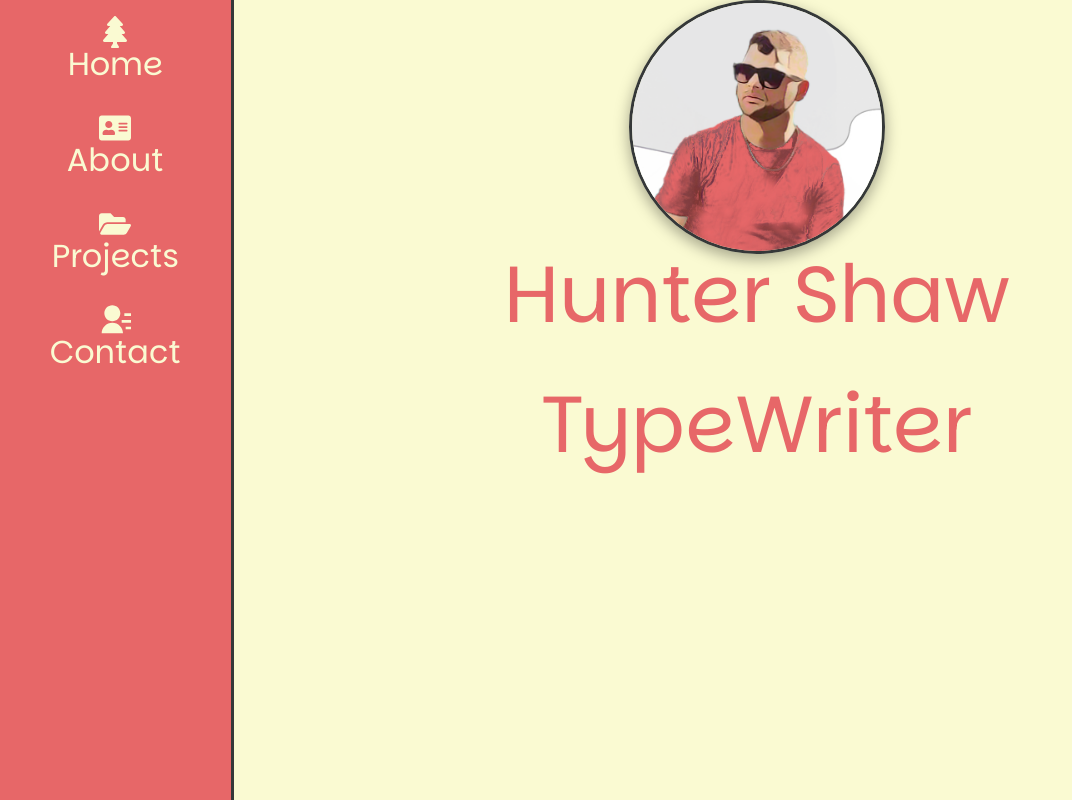
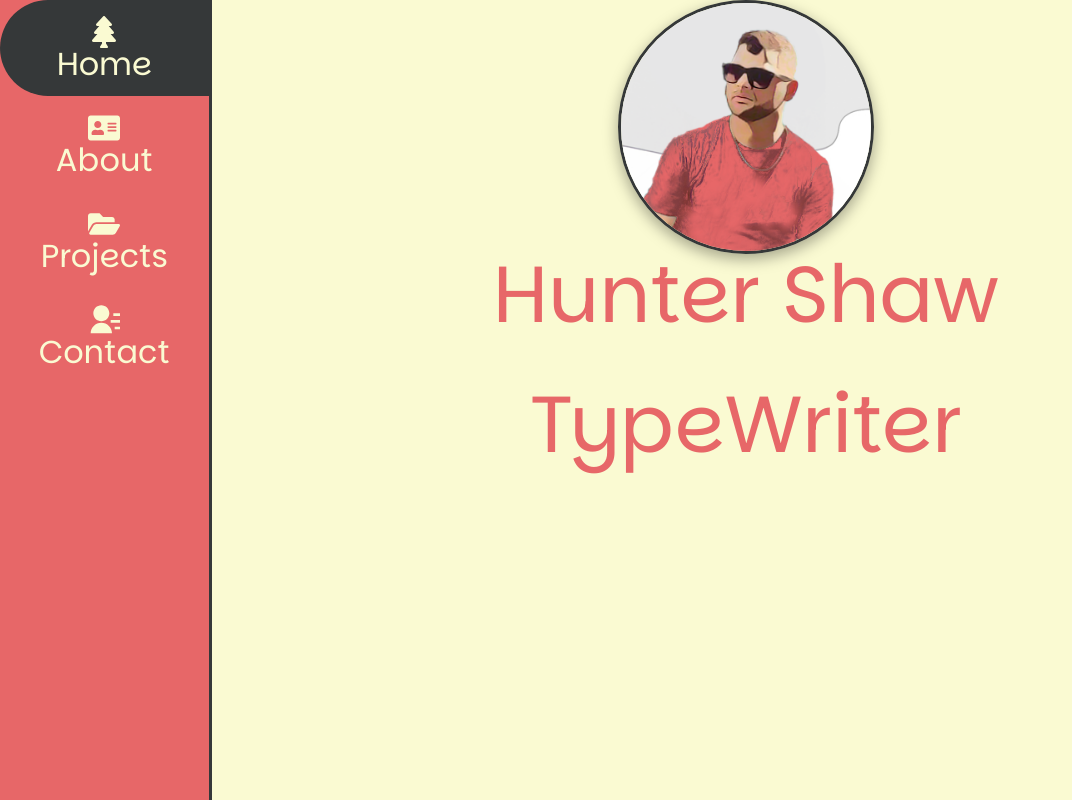
Before and after one commit to Kasador/hunterstevenshaw-com, a React (Vite) app: page / in a window 1280 px wide. Shown: the whole page, without its empty margins (0-1072 px from the left). Built offline with nearby package versions, Linux system fonts and the light colour scheme.

Commit message:
⚙️ Updating file names and structure.

```diff
--- a/src/App.scss
+++ b/src/App.scss
@@ -2,7 +2,8 @@
 $primary-color: #e76768;      // light red
 $secondary-color: #fafad2;    // light yellow
 $accent-color: #353839;       // black
-$gray-color: #e8e8e8;         // light gray;
+$black-color: #2b2b2b;        // black
+$gray-color: #e6e6e7;         // light gray;
 $white-color: #ffffff;        // white
 
 // Fonts
@@ -21,17 +22,20 @@ body {
   display: flex;
   justify-content: center;
   height: 100vh;
+  width: 100%;
 }
 #Home {
   display: flex;
   flex-direction: column;
-  flex-grow: 8;
+  // flex-grow: 8;
   height: 100%;
+  width: 100%;
 }
 #NavDesktop {
-  flex-grow: 1;
+  // flex-grow: 1;
   height: 100vh;
   border-right: 3px solid $accent-color;
+  width: 250px;
 
   ol {
     display: flex;
@@ -46,7 +50,20 @@ body {
       justify-content: center;
       align-items: center;
       flex-direction: column;
-      padding: 1rem;
+      padding: 1rem 2rem;
+      border-top-left-radius: 50px;
+      border-bottom-left-radius: 50px;
+
+      cursor: pointer;
+
+      &:hover {
+        background-color: $secondary-color;
+        color: $black-color;
+        transition: all 0.3s;
+      }
+    }
+    .active {
+      background-color: $accent-color;
     }
   }
 }
--- a/src/components/Home/TypeWriter.tsx
+++ b/src/components/Home/HeaderText.tsx
@@ -2,10 +2,10 @@ type TypeWriterProps = {
     message?: string
 }
 
-const TypeWriter = ({message}: TypeWriterProps) => {
+const HeaderText = ({message}: TypeWriterProps) => {
     return (
         <h1>{message}</h1>
     )
 }
 
-export default TypeWriter;
+export default HeaderText;
--- a/src/components/Home/Home.tsx
+++ b/src/components/Home/Home.tsx
@@ -1,16 +1,16 @@
 import Me from "../../assets/images/me_cartoon_edited_v5.png"
-import TypeWriter from "./Typewriter"
+import HeaderText from "./HeaderText"
 
 type Home = {
     title: string;
 }
 
-const Home : any = () => {
+const Home = () => {
     return (
         <section id="Home">
             <img src={Me} alt="Hunter Steven Shaw, cartoon hero image" id="me" />
             <h1>Hunter Shaw</h1>
-            <TypeWriter message="TypeWriter"/>
+            <HeaderText message="TypeWriter"/>
         </section>
     )
 }
--- a/src/components/Nav/NavDesktop/NavDesktop.tsx
+++ b/src/components/Nav/NavDesktop/NavDesktop.tsx
@@ -5,11 +5,11 @@ type NavDesktop = {
     title: string;
 }
 
-const NavDesktop : any  = () => {
+const NavDesktop  = () => {
     return (
         <nav id="NavDesktop">
             <ol>
-                <li>
+                <li className="active">
                     <FaTree />Home</li>
                 <li>
                     <FaAddressCard />About</li>
```
